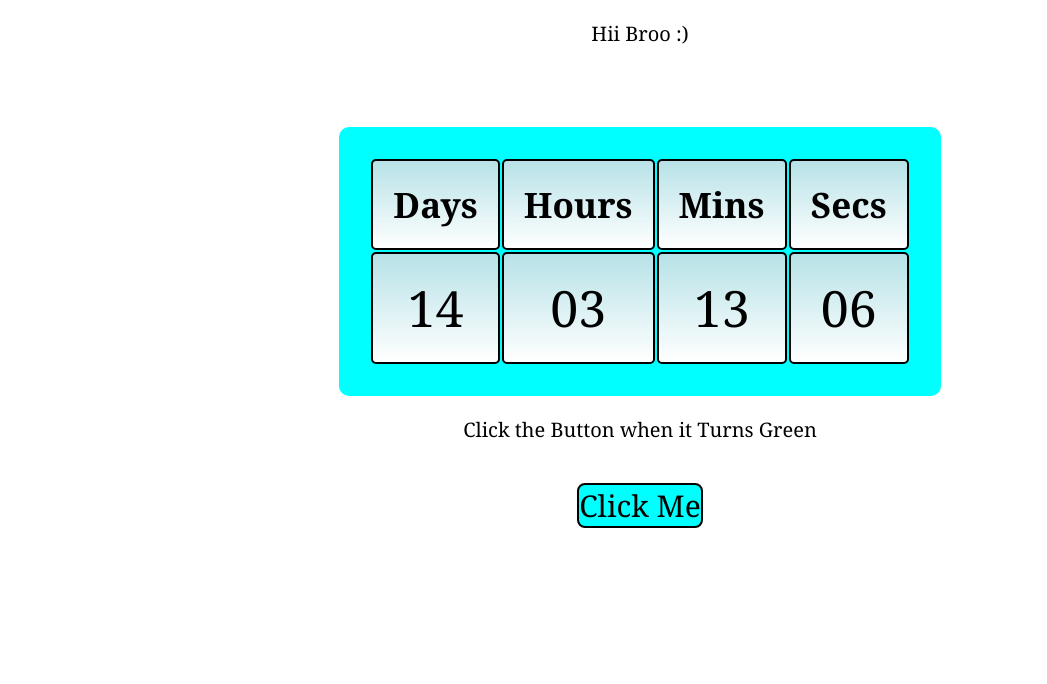
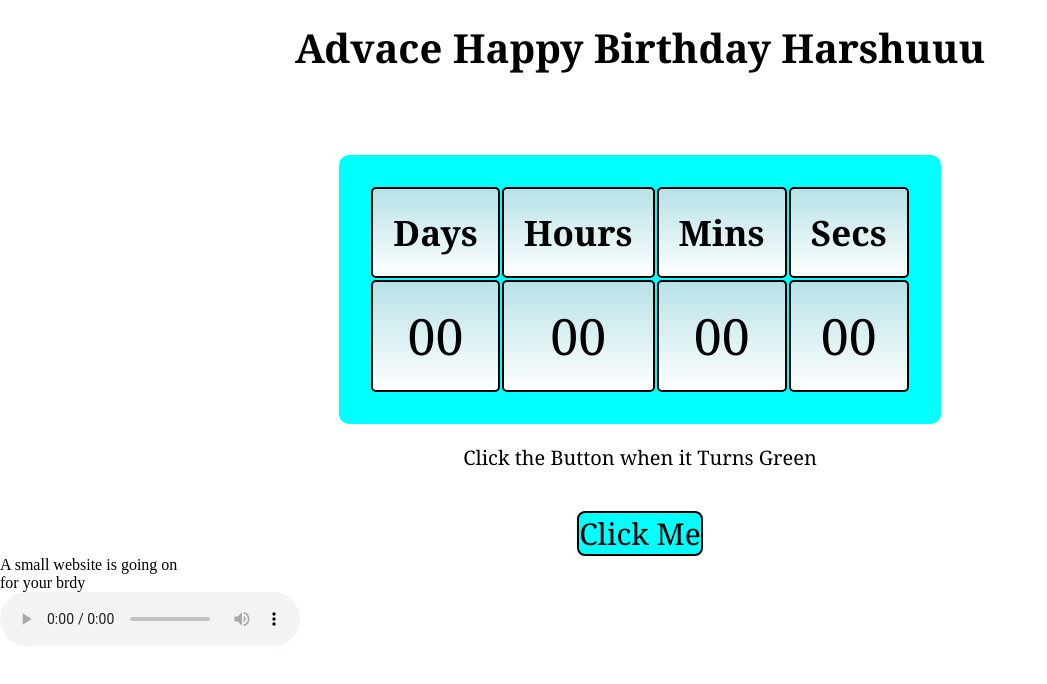
Before and after one commit to venkatesh-av/HappyBday, a plain HTML site: page index.html in a window 1280 px wide. Shown: the whole page, without its empty margins (0-1047 px from the left). Drawn offline with Linux system fonts and the light colour scheme.

Commit message:
Update index.html

```diff
--- a/index.html
+++ b/index.html
@@ -2,19 +2,24 @@
 <html lang="en">
 
 <head>
+    <!-- <link rel="stylesheet" href="https://stackpath.bootstrapcdn.com/bootstrap/4.5.2/css/bootstrap.min.css" integrity="sha384- JcKb8q3iqJ61gNV9KGb8thSsNjpSL0n8PARn9HuZOnIxN0hoP+VmmDGMN5t9UJ0Z" crossorigin="anonymous" />
+    <script src="https://code.jquery.com/jquery-3.5.1.slim.min.js" integrity="sha384-DfXdz2htPH0lsSSs5nCTpuj/zy4C+OGpamoFVy38MVBnE+IbbVYUew+OrCXaRkfj" crossorigin="anonymous"></script>
+    <script src="https://cdn.jsdelivr.net/npm/popper.js@1.16.1/dist/umd/popper.min.js" integrity="sha384-9/reFTGAW83EW2RDu2S0VKaIzap3H66lZH81PoYlFhbGU+6BZp6G7niu735Sk7lN" crossorigin="anonymous"></script>
+    <script src="https://stackpath.bootstrapcdn.com/bootstrap/4.5.2/js/bootstrap.min.js" integrity="sha384-B4gt1jrGC7Jh4AgTPSdUtOBvfO8shuf57BaghqFfPlYxofvL8/KUEfYiJOMMV+rV" crossorigin="anonymous"></script> -->
     <meta charset="UTF-8">
     <meta http-equiv="X-UA-Compatible" content="IE=edge">
     <meta name="viewport" content="width=device-width, initial-scale=1.0">
     <link rel="stylesheet" href="style.css">
 
-    <title>Welcome Broo</title>
+    <title>Happy Birthday Harshuuu.....</title>
 </head>
 
 <body>
+    <div class="main-container">
         <div class="head">
-        Hii Broo :)</i>
+            <h1 class="harshu text-center">Advace Happy Birthday Harshuuu</h1>
+
         </div>
-    </i>
         <div class="container">
             <table id="main">
                 <tr>
@@ -34,10 +39,18 @@
         <div class="textcontent">
             Click the Button when it Turns Green
         </div>
-    <div id="btn">
-        <button id="btn1">Click Me</button>
+        <div id="btn" class="text-center">
+            <button id="btn1" class="btn btn-outline-warning">Click Me</button>
         </div>
+        <p class="textcontent-2 text-center">A small website is going on<br />
+            for your brdy</p>
+        <div class="audioplayauto">
+            <audio controls autoplay class="autoplla">
+                <source src="https://res.cloudinary.com/dgurkbuce/video/upload/v1670319790/iSongs.info_02_-_Andhame_Athivai_Vasthe_kgcrwr.mp3" type="audio/mpeg">
+            </audio>
+        </div>
+    </div>
+    <script type="text/javascript" src="https://d1tgh8fmlzexmh.cloudfront.net/ccbp-static-website/js/ccbp-ui-kit.js"></script>
 </body>
-<script src="wel.js"></script>
 
 </html>
```
Lines whose indentation alone changed are shown as unchanged.
